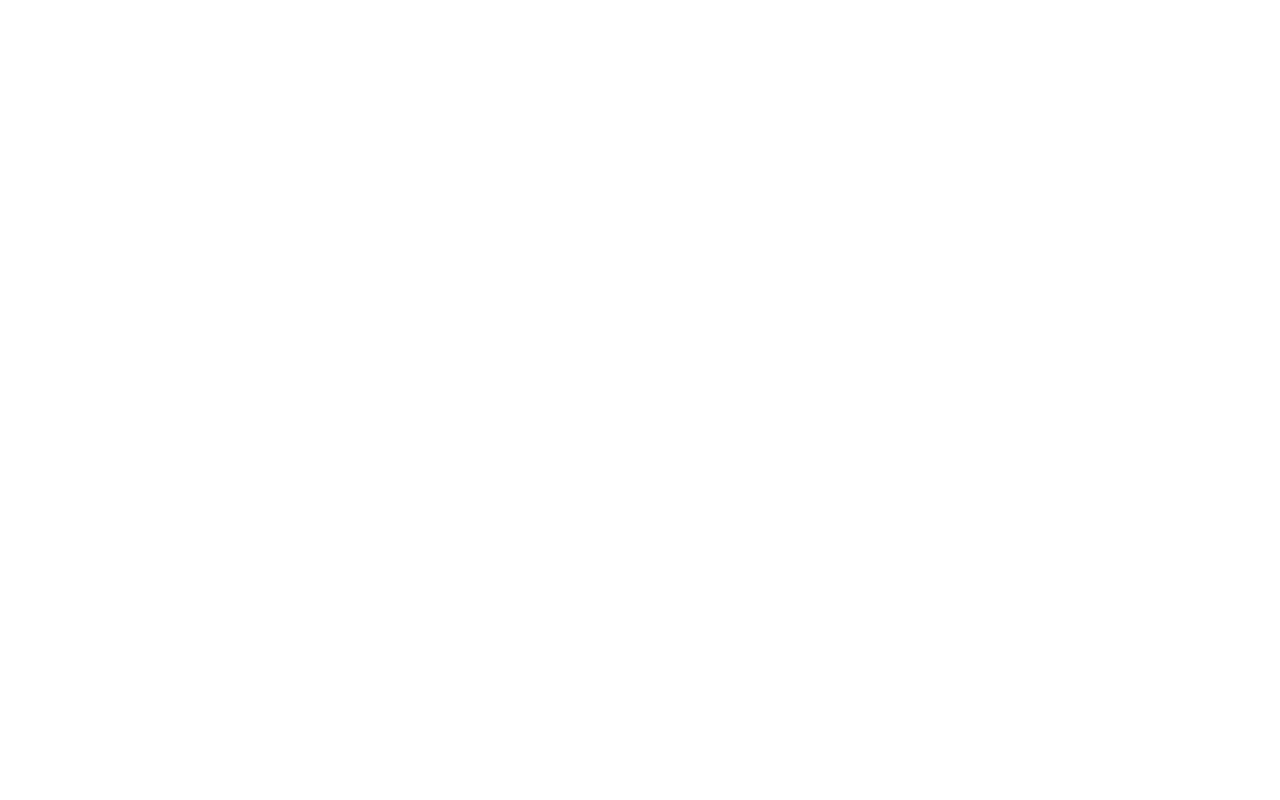
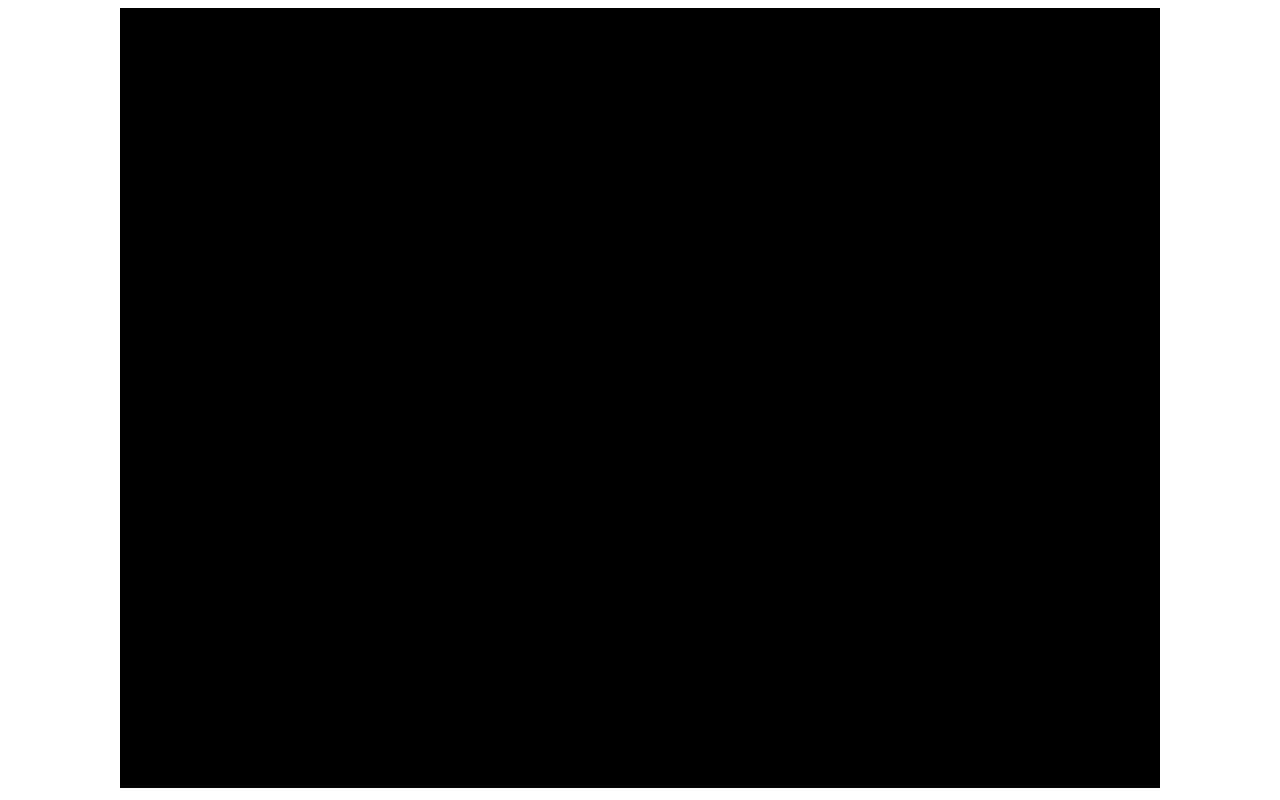
Before and after one commit to KOK29364/BasicGameEngine, a plain HTML site: page index.html in a window 1280 px wide. Drawn offline with Linux system fonts and the light colour scheme.

Commit message:
Made gameBoardfunctional

```diff
--- a/index.html
+++ b/index.html
@@ -1,8 +1,10 @@
 <!DOCTYPE html>
 <meta charset="UTF-8">
+
 <head>
+</head>
+<body>
 	<script src='src/gameBoard.js'> </script>
-</head>
-<body></body>
+</body>
 
 </html>
--- a/src/gameBoard.js
+++ b/src/gameBoard.js
@@ -6,6 +6,8 @@ var gameBoard = {
 	canvas : document.createElement("canvas"),
 	// Initialize the gameBoard
 	initialize : function(){
+		this.canvas.setAttribute("style", "margin:auto; display:block");
+		document.body.appendChild(this.canvas);
 		this.gc = this.canvas.getContext("2d");
 		this.canvas.width = window.innerWidth;
 		this.canvas.height = window.innerHeight;
@@ -19,7 +21,7 @@ var gameBoard = {
 	setResolution : function(res){
 		this.resolution = res;
 	},
-	// TO-DO: Draw static objects
+	// Draw static objects
 	draw : function(){
 		this.gc.fillStyle = '#000000';
 		this.gc.fillRect(0, 0, this.canvas.width, this.canvas.height);
@@ -27,19 +29,19 @@ var gameBoard = {
 	// Resize the canvas depending on how much space is available
 	resize : function(){
 		// If the width to height ratio is larger than desired, use height as the basis for size
-		if((window.innerWidth / window.innerHeight) > this.resolution){
-			this.canvas.width = window.innerHeight * this.resolution;
-			this.canvas.height = window.innerHeight;
+		if((window.innerWidth / (window.innerHeight - 20)) > this.resolution){
+			this.canvas.width = (window.innerHeight - 20) * this.resolution;
+			this.canvas.height = window.innerHeight - 20;
 		}
 		// If the width to height ratio is smaller than desired, use width as the basis for size
-		else if((window.innerWidth / window.innerHeight) < this.resolution){
+		else if((window.innerWidth / (window.innerHeight - 20)) < this.resolution){
 			this.canvas.width = window.innerWidth;
 			this.canvas.height = window.innerWidth / this.resolution;
 		}
 		// If the width to height ratio is the same as the desired ratio, both can be used
 		else{
 			this.canvas.width = window.innerWidth;
-			this.canvas.height = window.innerHeight;
+			this.canvas.height = (window.innerHeight - 20);
 		}
 		console.log(this.canvas.width, this.canvas.height);
 	},
@@ -51,7 +53,7 @@ var gameBoard = {
 }
 
 function update(){
-	//gameBoard.clear();
+	gameBoard.clear();
 	gameBoard.resize();
 	gameBoard.draw();
 }
```
Also changed, not shown: 1 other file.
